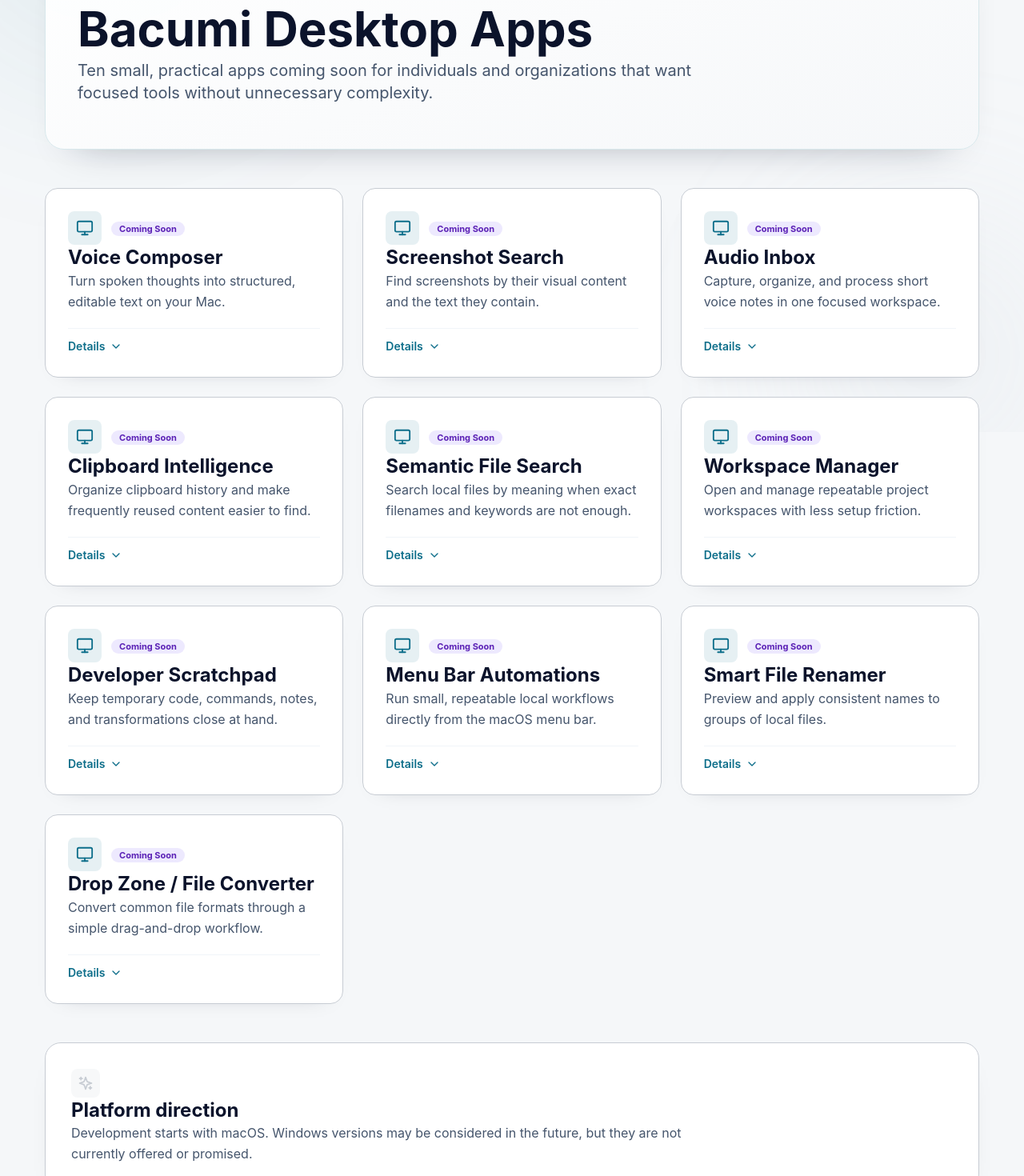
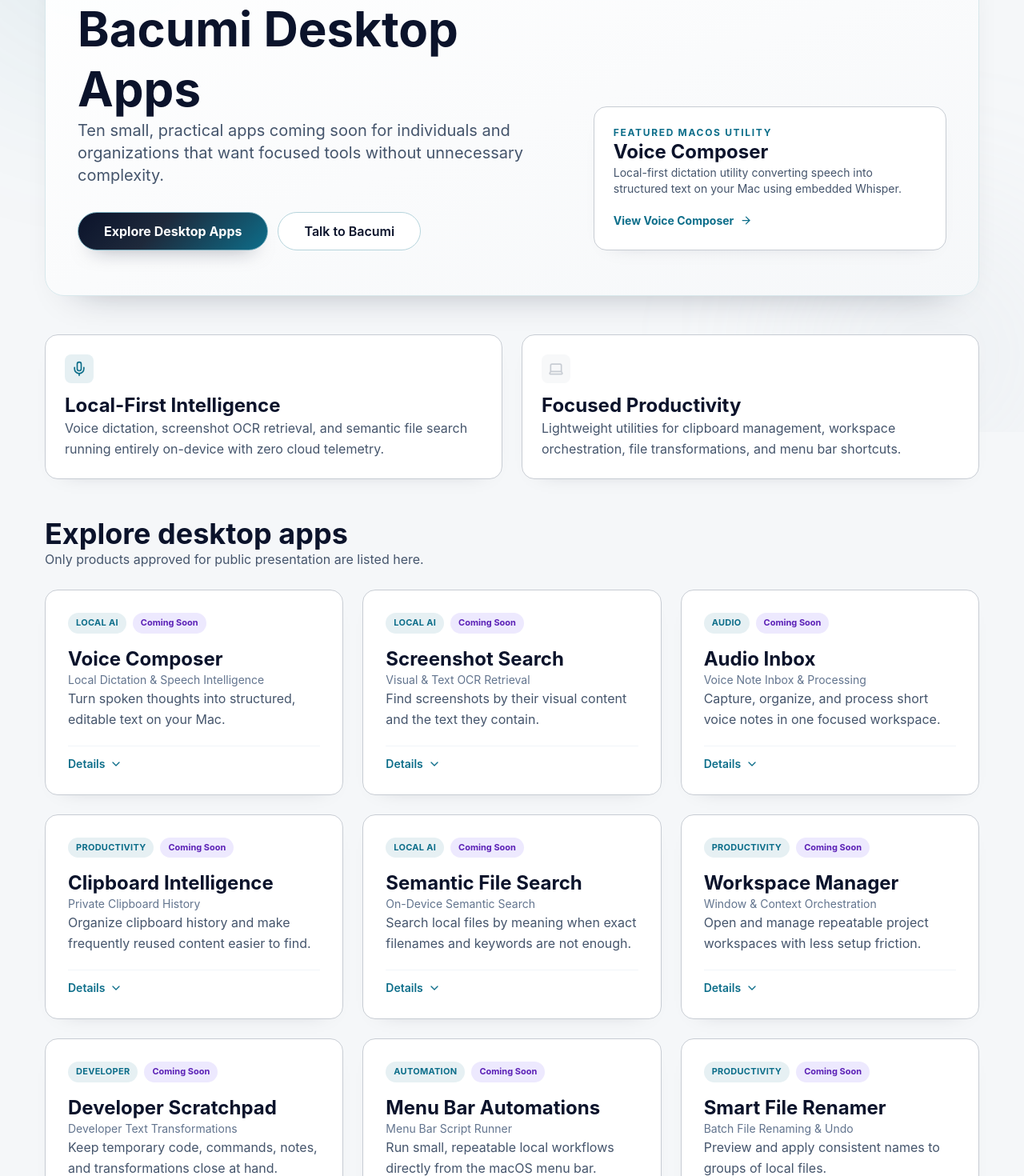
Before and after one commit to bacumi-tech/bacumi-web, a React (Vite) app in the folder apps/website/: page /products/desktop-apps in a window 1280 px wide. Shown: the part 260-1730 px from the top of the page at 80% size. Built offline with nearby package versions, Linux system fonts and the light colour scheme.

Commit message:
feat(web): align DesktopApps page architecture and design with BusinessSoftware (#3)
* feat(web): align DesktopApps page architecture and design with BusinessSoftware

* ci: trigger verify check

```diff
--- a/apps/website/src/content/siteCopy.js
+++ b/apps/website/src/content/siteCopy.js
@@ -82,6 +82,9 @@ export const desktopApps = [
   {
     key: 'voice-composer',
     title: 'Voice Composer',
+    subtitle: 'Local Dictation & Speech Intelligence',
+    track: 'Local AI',
+    stage: 'Coming Soon',
     description: 'Turn spoken thoughts into structured, editable text on your Mac.',
     detailedDescription:
       'Fast, local-first dictation utility designed for professionals who think faster than they type. Converts spoken thoughts into clean, formatted text in English and Romanian with embedded Whisper speech recognition—running 100% on-device with zero cloud dependencies.',
@@ -96,6 +99,9 @@ export const desktopApps = [
   {
     key: 'screenshot-search',
     title: 'Screenshot Search',
+    subtitle: 'Visual & Text OCR Retrieval',
+    track: 'Local AI',
+    stage: 'Coming Soon',
     description: 'Find screenshots by their visual content and the text they contain.',
     detailedDescription:
       'On-device OCR and visual indexer that makes your screenshot library instantly searchable. Find images by keywords, code snippets, UI elements, or dates without uploading anything to the cloud.',
@@ -109,6 +115,9 @@ export const desktopApps = [
   {
     key: 'audio-inbox',
     title: 'Audio Inbox',
+    subtitle: 'Voice Note Inbox & Processing',
+    track: 'Audio',
+    stage: 'Coming Soon',
     description: 'Capture, organize, and process short voice notes in one focused workspace.',
     detailedDescription:
       'A dedicated menu-bar inbox for quickly capturing audio memos on the fly. Automatically transcribes voice notes locally and formats them into structured bullet points ready for your notes or task manager.',
@@ -122,6 +131,9 @@ export const desktopApps = [
   {
     key: 'clipboard-intelligence',
     title: 'Clipboard Intelligence',
+    subtitle: 'Private Clipboard History',
+    track: 'Productivity',
+    stage: 'Coming Soon',
     description: 'Organize clipboard history and make frequently reused content easier to find.',
     detailedDescription:
       'Private, encrypted clipboard history manager with smart categorization. Re-use snippets, code fragments, color codes, and links with instant fuzzy search and automatic secret scrubbing.',
@@ -135,6 +147,9 @@ export const desktopApps = [
   {
     key: 'semantic-file-search',
     title: 'Semantic File Search',
+    subtitle: 'On-Device Semantic Search',
+    track: 'Local AI',
+    stage: 'Coming Soon',
     description: 'Search local files by meaning when exact filenames and keywords are not enough.',
     detailedDescription:
       'Local semantic search over your folders, PDFs, and notes powered by lightweight on-device vector embeddings. Ask questions in natural language to find the exact paragraph you need.',
@@ -148,6 +163,9 @@ export const desktopApps = [
   {
     key: 'workspace-manager',
     title: 'Workspace Manager',
+    subtitle: 'Window & Context Orchestration',
+    track: 'Productivity',
+    stage: 'Coming Soon',
     description: 'Open and manage repeatable project workspaces with less setup friction.',
     detailedDescription:
       'Save, organize, and restore desktop window layouts, project environments, terminal sessions, and browser tabs for specific workflows with a single shortcut.',
@@ -161,6 +179,9 @@ export const desktopApps = [
   {
     key: 'developer-scratchpad',
     title: 'Developer Scratchpad',
+    subtitle: 'Developer Text Transformations',
+    track: 'Developer',
+    stage: 'Coming Soon',
     description: 'Keep temporary code, commands, notes, and transformations close at hand.',
     detailedDescription:
       'A fast floating scratchpad tailored for software developers. Format JSON, decode JWTs, test regular expressions, convert timestamps, and transform text without opening an external web tool.',
@@ -174,6 +195,9 @@ export const desktopApps = [
   {
     key: 'menu-bar-automations',
     title: 'Menu Bar Automations',
+    subtitle: 'Menu Bar Script Runner',
+    track: 'Automation',
+    stage: 'Coming Soon',
     description: 'Run small, repeatable local workflows directly from the macOS menu bar.',
     detailedDescription:
       'Execute frequent shell scripts, automations, webhooks, and local commands directly from a lightweight menu bar icon with real-time feedback and execution history.',
@@ -187,6 +211,9 @@ export const desktopApps = [
   {
     key: 'smart-file-renamer',
     title: 'Smart File Renamer',
+    subtitle: 'Batch File Renaming & Undo',
+    track: 'Productivity',
+    stage: 'Coming Soon',
     description: 'Preview and apply consistent names to groups of local files.',
     detailedDescription:
       'Batch rename photos, documents, and media files with live interactive previews, regex pattern matching, sequence numbering, and full one-click undo support.',
@@ -200,6 +227,9 @@ export const desktopApps = [
   {
     key: 'drop-zone-file-converter',
     title: 'Drop Zone / File Converter',
+    subtitle: 'Drag & Drop Format Converter',
+    track: 'Productivity',
+    stage: 'Coming Soon',
     description: 'Convert common file formats through a simple drag-and-drop workflow.',
     detailedDescription:
       'A floating desktop drop zone for instantly converting image formats (PNG, WebP, AVIF, SVG), audio, and documents locally on your Mac with zero file uploads.',
--- a/apps/website/src/pages/DesktopApps.jsx
+++ b/apps/website/src/pages/DesktopApps.jsx
@@ -1,6 +1,13 @@
 import React, { useState } from 'react';
-import { CheckCircle2, ChevronDown, Monitor, Sparkles, X } from 'lucide-react';
+import { Link } from 'react-router-dom';
+import { Activity, ArrowRight, CheckCircle2, ChevronDown, Clock, Laptop, Mic, Sparkles, X } from 'lucide-react';
 import { desktopApps } from '../content/siteCopy';
+
+const stageClass = {
+  Live: 'stage-live',
+  'Coming Soon': 'stage-early',
+  'Design Partner': 'stage-preview'
+};
 
 const AppleIcon = ({ className = 'w-5 h-5' }) => (
   <svg className={className} viewBox="0 0 170 170" fill="currentColor" aria-hidden="true">
@@ -19,15 +26,73 @@ const DesktopApps = () => {
     <div className="page-shell">
       <section className="layout-container">
         <div className="page-header px-6 py-10 md:px-10 md:py-14">
-          <span className="label-chip">Bacumi product line · macOS first</span>
-          <h1 className="mt-5 text-4xl font-bold leading-tight md:text-6xl">Bacumi Desktop Apps</h1>
-          <p className="mt-5 max-w-3xl text-lg text-slate-600 md:text-xl">
-            Ten small, practical apps coming soon for individuals and organizations that want focused tools without unnecessary complexity.
-          </p>
+          <div className="grid gap-8 lg:grid-cols-[1.25fr_0.9fr] lg:items-end">
+            <div>
+              <span className="label-chip">Bacumi product line · macOS first</span>
+              <h1 className="mt-5 text-4xl font-bold leading-tight md:text-6xl">Bacumi Desktop Apps</h1>
+              <p className="mt-5 max-w-3xl text-lg text-slate-600 md:text-xl">
+                Ten small, practical apps coming soon for individuals and organizations that want focused tools without unnecessary complexity.
+              </p>
+              <div className="mt-8 flex flex-col gap-3 sm:flex-row">
+                <a href="#explore-apps" className="btn-primary h-12 px-8 text-sm md:text-base">
+                  Explore Desktop Apps
+                </a>
+                <Link to="/contact" className="btn-secondary h-12 px-8 text-sm md:text-base">
+                  Talk to Bacumi
+                </Link>
+              </div>
+            </div>
+            <div className="surface-card p-6">
+              <p className="text-xs font-bold uppercase tracking-[0.14em] text-primary">Featured macOS utility</p>
+              <h2 className="mt-3 font-display text-2xl font-bold">Voice Composer</h2>
+              <p className="mt-3 text-sm text-slate-600">
+                Local-first dictation utility converting speech into structured text on your Mac using embedded Whisper.
+              </p>
+              <button
+                type="button"
+                onClick={() => {
+                  toggleCard('voice-composer');
+                  const el = document.getElementById('explore-apps');
+                  if (el) el.scrollIntoView({ behavior: 'smooth' });
+                }}
+                className="mt-5 inline-flex items-center gap-2 text-sm font-bold text-primary hover:text-primary-hover transition-colors"
+              >
+                View Voice Composer <ArrowRight size={15} />
+              </button>
+            </div>
+          </div>
         </div>
       </section>
 
       <section className="layout-container mt-12">
+        <div className="grid gap-6 md:grid-cols-2">
+          <article className="surface-card p-6">
+            <div className="mb-3 inline-flex rounded-lg bg-primary/10 p-2 text-primary">
+              <Mic size={20} />
+            </div>
+            <h2 className="text-2xl font-bold">Local-First Intelligence</h2>
+            <p className="mt-3 text-slate-600">
+              Voice dictation, screenshot OCR retrieval, and semantic file search running entirely on-device with zero cloud telemetry.
+            </p>
+          </article>
+          <article className="surface-card p-6">
+            <div className="mb-3 inline-flex rounded-lg bg-accent/15 p-2 text-accent">
+              <Laptop size={20} />
+            </div>
+            <h2 className="text-2xl font-bold">Focused Productivity</h2>
+            <p className="mt-3 text-slate-600">
+              Lightweight utilities for clipboard management, workspace orchestration, file transformations, and menu bar shortcuts.
+            </p>
+          </article>
+        </div>
+      </section>
+
+      <section className="layout-container mt-12" id="explore-apps">
+        <div className="mb-6">
+          <h2 className="text-3xl font-bold md:text-4xl">Explore desktop apps</h2>
+          <p className="mt-2 text-slate-600">Only products approved for public presentation are listed here.</p>
+        </div>
+
         <div className="grid gap-6 grid-cols-1 md:grid-cols-2 lg:grid-cols-3 grid-flow-dense">
           {desktopApps.map((app) => {
             const isExpanded = expandedKey === app.key;
@@ -43,13 +108,13 @@ const DesktopApps = () => {
               >
                 <div>
                   <div className="flex items-start justify-between gap-3">
-                    <div className="flex items-center gap-3">
-                      <div className="inline-flex rounded-lg bg-primary/10 p-2.5 text-primary">
-                        <Monitor size={22} />
-                      </div>
-                      <div>
-                        <span className="stage-early rounded-full px-2.5 py-0.5 text-[11px] font-bold">Coming Soon</span>
-                      </div>
+                    <div className="mb-4 flex flex-wrap items-center gap-2">
+                      <span className="rounded-full bg-primary/10 px-2.5 py-1 text-[11px] font-bold uppercase tracking-wide text-primary">
+                        {app.track}
+                      </span>
+                      <span className={`rounded-full px-2.5 py-1 text-[11px] font-bold ${stageClass[app.stage] || 'stage-early'}`}>
+                        {app.stage}
+                      </span>
                     </div>
 
                     {isExpanded && (
@@ -64,10 +129,11 @@ const DesktopApps = () => {
                     )}
                   </div>
 
-                  <h2 className={`font-display font-bold text-slate-900 ${isExpanded ? 'mt-4 text-2xl md:text-3xl' : 'mt-5 text-2xl'}`}>
+                  <h2 className={`font-display font-bold text-slate-900 ${isExpanded ? 'mt-2 text-2xl md:text-3xl' : 'mt-2 text-2xl'}`}>
                     {app.title}
                   </h2>
-                  <p className="mt-3 text-slate-600 leading-relaxed">{app.description}</p>
+                  <p className="mt-1 text-sm text-slate-500">{app.subtitle}</p>
+                  <p className="mt-4 text-slate-600 leading-relaxed">{app.description}</p>
 
                   {isExpanded && (
                     <div id={`details-${app.key}`} className="mt-6 pt-5 border-t border-slate-200/80">
@@ -164,11 +230,11 @@ const DesktopApps = () => {
 
       <section className="layout-container mt-12">
         <div className="section-block p-6 md:p-8">
-          <div className="inline-flex rounded-lg bg-accent/15 p-2 text-accent">
-            <Sparkles size={20} />
-          </div>
-          <h2 className="mt-4 text-2xl font-bold">Platform direction</h2>
-          <p className="mt-3 max-w-3xl text-slate-600">
+          <p className="inline-flex items-center gap-2 text-xs font-bold uppercase tracking-[0.14em] text-primary">
+            <Clock size={13} /> Platform direction
+          </p>
+          <h2 className="mt-2 text-2xl font-bold">macOS First → Apple Silicon Native</h2>
+          <p className="mt-2 text-slate-600">
             Development starts with macOS. Windows versions may be considered in the future, but they are not currently offered or promised.
           </p>
         </div>
```
Also changed, not shown: 1 other file (tests, documents, lock files or other folders).
